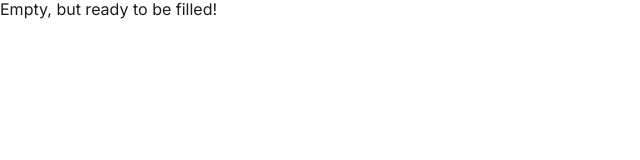
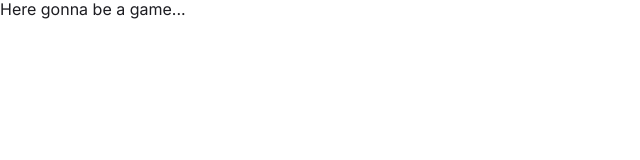
Before and after one commit to edvein-rin/who-wants-to-be-a-millionaire, a Next.js app: page / in a window 1280 px wide. Shown: the top 160 px of the page, without its empty margins (0-640 px from the left). Built offline with nearby package versions, Linux system fonts and the light colour scheme.

Commit message:
feat: add a blank `Game` component

```diff
--- a/src/app/page.tsx
+++ b/src/app/page.tsx
@@ -1,3 +1,5 @@
+import { Game } from "@/modules/game";
+
 export default function Home() {
-  return <div>Empty, but ready to be filled!</div>;
+  return <Game />;
 }
--- /dev/null
+++ b/src/modules/game/index.ts
@@ -0,0 +1 @@
+export * from "./ui";
--- /dev/null
+++ b/src/modules/game/ui/Game/index.tsx
@@ -0,0 +1,5 @@
+"use client";
+
+export const Game = () => {
+  return "Here gonna be a game...";
+};
--- /dev/null
+++ b/src/modules/game/ui/index.ts
@@ -0,0 +1 @@
+export { Game } from "./Game";
```
Also changed, not shown: 2 other files (tests, documents, lock files or other folders).
